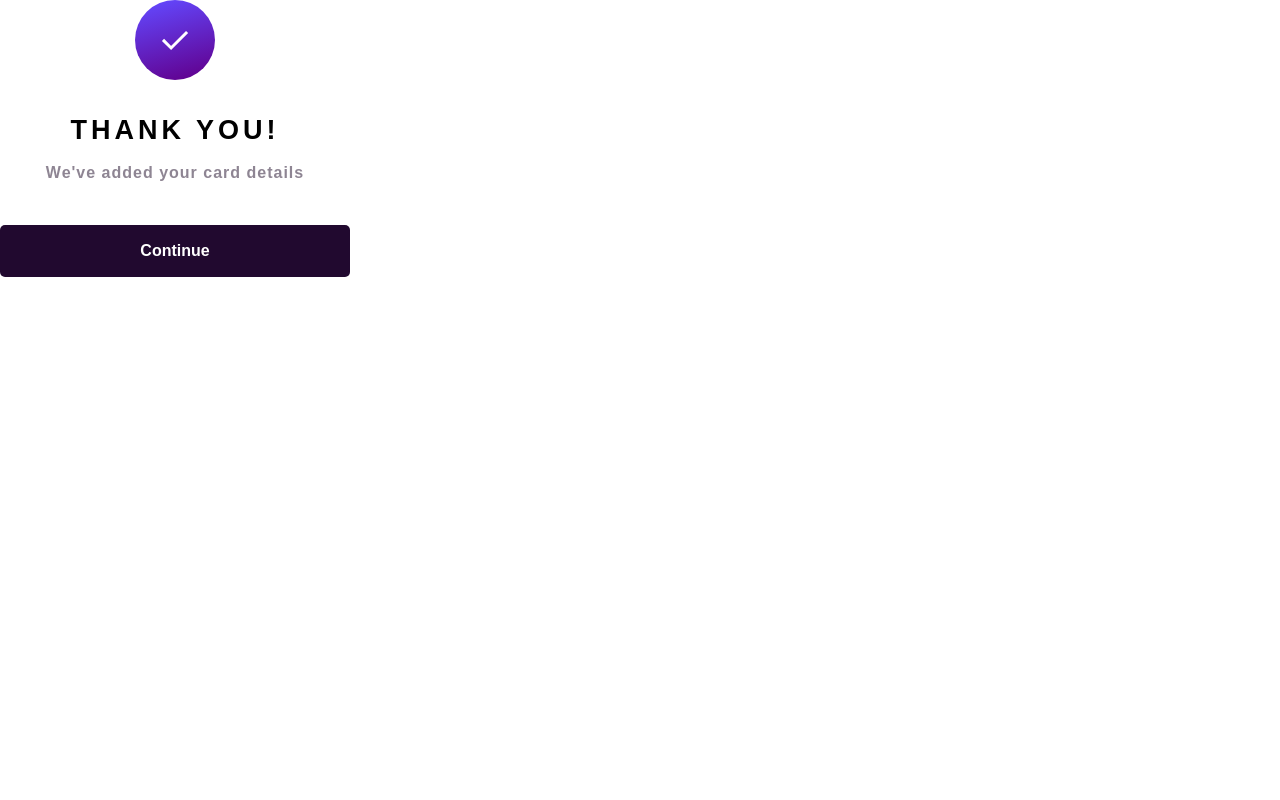
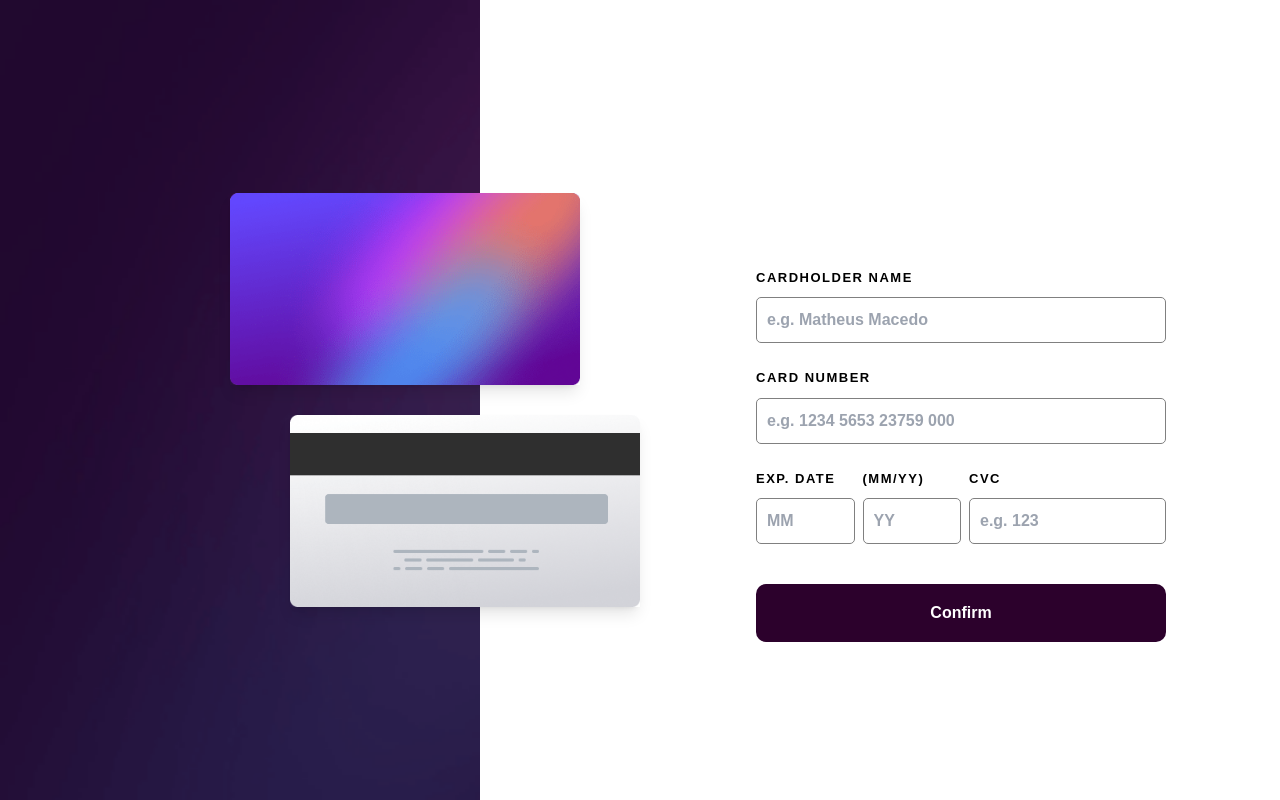
Before and after one commit to mattzu22/interactive-card-details-form-main, a React (Vite) app: page / in a window 1280 px wide. Built offline with nearby package versions, Linux system fonts and the light colour scheme.

Commit message:
js of the card being filled

```diff
--- a/src/App.jsx
+++ b/src/App.jsx
@@ -1,13 +1,32 @@
 import { Cartoes } from "./component/Cartoes"
 import { Form } from "./component/Form";
 import { Sucesso } from "./component/verificado";
+import { useState } from "react";
 
 function App() {
+  const [inputs, setInputs] = useState({
+    name: "",
+    number: "",
+    date: "",
+    MMYY: "",
+    CVC: "",
+  })
+
+  const handleInputChange = (event) =>{
+    const { target } = event
+    const { name } = target
+    const { value } = target
+    setInputs({
+      ...inputs,
+      [name]: value
+    })
+  }
+
   return (
     <main className="md:flex gap-[20%]">
-     {/* <Cartoes />
-     <Form /> */}
-     <Sucesso />
+     <Cartoes inputs={inputs}/>
+     <Form change={handleInputChange} inputs={inputs}/>
+     {/* <Sucesso /> */}
     </main>
   );
 }
--- a/src/component/Cartoes/index.jsx
+++ b/src/component/Cartoes/index.jsx
@@ -1,12 +1,14 @@
 import Frontcartao from "../../images/bg-card-front.png";
 import Backcard from "../../images/bg-card-back.png";
 
-export const Cartoes = () => {
+export const Cartoes = (props) => {
+  const date = props.inputs
+
   return (
     <div className="bg-bgMobile bg-cover bg-no-repeat md:min-h-screen md:w-[480px]">
       <div className="flex flex-col max-w-[350px] m-auto relative bottom-[-50px] md:margin-0 md:bottom-0 md:min-h-screen md:justify-center md:gap-[30px] md:max-w-[100%] md:left-[100px]">
         <img
-          className="w-[300px] self-end relative bottom-[-70px] shadow-lg md:bottom-0 md:w-[350px] md:order-[1] md:left-[60px]"
+          className="w-[300px] self-end relative bottom-[-70px] shadow-lg md:bottom-0 md:w-[350px] md:order-[1] md:left-[60px] min-w-[300px]"
           src={Backcard}
           alt="cartão"
         />
@@ -19,12 +21,12 @@ export const Cartoes = () => {
           />
 
           <p className="text-white absolute z-20 text-[23px] bottom-[60px] left-[20px] tracking-[1px]">
-            0000 0000 0000 0000
+           {date.number}
           </p>
 
           <div className="flex absolute bottom-[20px] left-[20px] z-10 text-white w-full gap-[34%] text-[11px] tracking-[1px]">
-            <p>JANE APPLESEED</p>
-            <p>00/00</p>
+            <p>{date.name}</p>
+            <p>{date.date}</p>
           </div>
         </div>
       </div>
--- a/src/component/Form/index.jsx
+++ b/src/component/Form/index.jsx
@@ -1,4 +1,24 @@
-export const Form = () => {
+// import { useState } from "react";
+
+export const Form = (props) => {
+
+  // const [inputs, setInputs] = useState({
+  //   name: "",
+  //   cardNumber: " ",
+  //   MM: "",
+  //   YY: "",
+  //   CVC: "",
+  // })
+
+  // const handleInputChange = (event) =>{
+  //   const { target } = event
+  //   const { name } = target
+  //   const { value } = target
+  //   setInputs({
+  //     [name]: value
+  //   })
+  // }
+
   return (
     <>
       <form
@@ -14,6 +34,8 @@ export const Form = () => {
             name="name"
             id="name"
             placeholder="e.g. Matheus Macedo"
+            onChange={props.change}
+            value={props.inputs.name}
           />
         </div>
 
@@ -25,6 +47,8 @@ export const Form = () => {
             name="number"
             id="number"
             placeholder="e.g. 1234 5653 23759 000"
+            onChange={props.change}
+            value={props.inputs.cardNumber}
           />
         </div>
 
@@ -34,9 +58,11 @@ export const Form = () => {
             <input
               className="input"
               type="text"
-              name="number"
-              id="number"
+              name="date"
+              id="date"
               placeholder="MM"
+              onChange={props.change}
+              value={props.inputs.MM}
             />
           </div>
 
@@ -45,9 +71,11 @@ export const Form = () => {
             <input
               className="input"
               type="text"
-              name="number"
-              id="number"
+              name="MMYY"
+              id="MMYY"
               placeholder="YY"
+              onChange={props.change}
+              value={props.inputs.YY}
             />
           </div>
 
@@ -56,9 +84,11 @@ export const Form = () => {
             <input
               className="input"
               type="text"
-              name="number"
-              id="number"
+              name="CVC"
+              id="CVC"
               placeholder="e.g. 123"
+              onChange={props.change}
+              value={props.inputs.CVC}
             />
           </div>
         </div>
--- a/styles/global.css
+++ b/styles/global.css
@@ -18,7 +18,7 @@
   }
 
   .input{
-    @apply border-[1px] border-[grey] p-[10px] rounded-[5px] w-full;
+    @apply border-[1px] border-[grey] p-[10px] rounded-[5px] w-full min-w-[85px];
   }
 
   .full{
```
